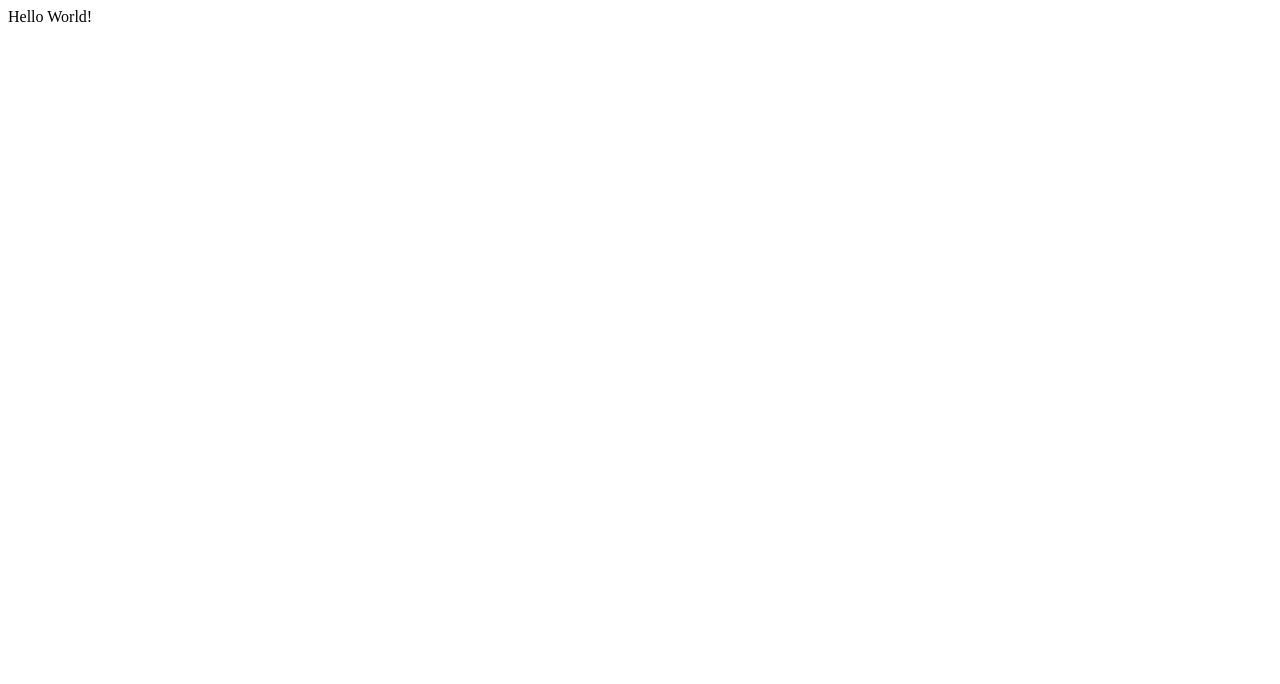
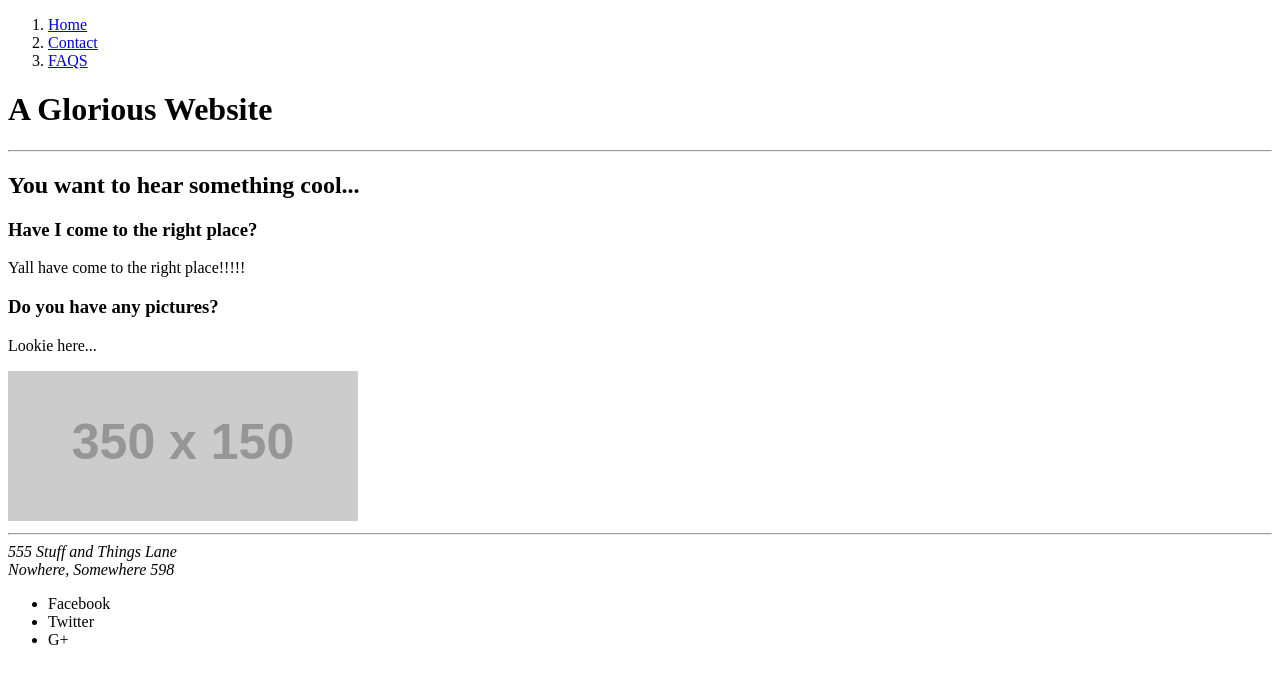
Before and after one commit to gr8fuldwg/A-website, a plain HTML site: page index.html in a window 1280 px wide. Drawn offline with Linux system fonts and the light colour scheme; placeholder pictures from the web are drawn by us.

Commit message:
basic home page created

```diff
--- a/index.html
+++ b/index.html
@@ -7,6 +7,40 @@
     <title>A Website</title>
 </head>
 <body>
-    Hello World!
+    <header>
+        <nav>
+            <ol>
+                <li><a href="#">Home</a></li>
+                <li><a href="#">Contact</a></li>
+                <li><a href="#">FAQS</a></li>
+            </ol>
+        </nav>
+        <h1>A Glorious Website</h1>
+    </header>
+    <hr />
+    <main>
+        <h2>You want to hear something cool...</h2>
+        <section>
+            <h3>Have I come to the right place?</h3>
+            <p>Yall have come to the right place!!!!!</p>
+        </section>
+        <section>
+            <h3>Do you have any pictures?</h3>
+            <p>Lookie here...</p>
+            <img src="https://via.placeholder.com/350x150" alt="some amazing image" />
+        </section>
+    </main>
+    <hr />
+    <footer>
+        <address>
+            555 Stuff and Things Lane <br />
+            Nowhere, Somewhere 598
+        </address>
+        <ul>
+            <li>Facebook</li>
+            <li>Twitter</li>
+            <li>G+</li>
+        </ul>
+    </footer>
 </body>
 </html>
```
